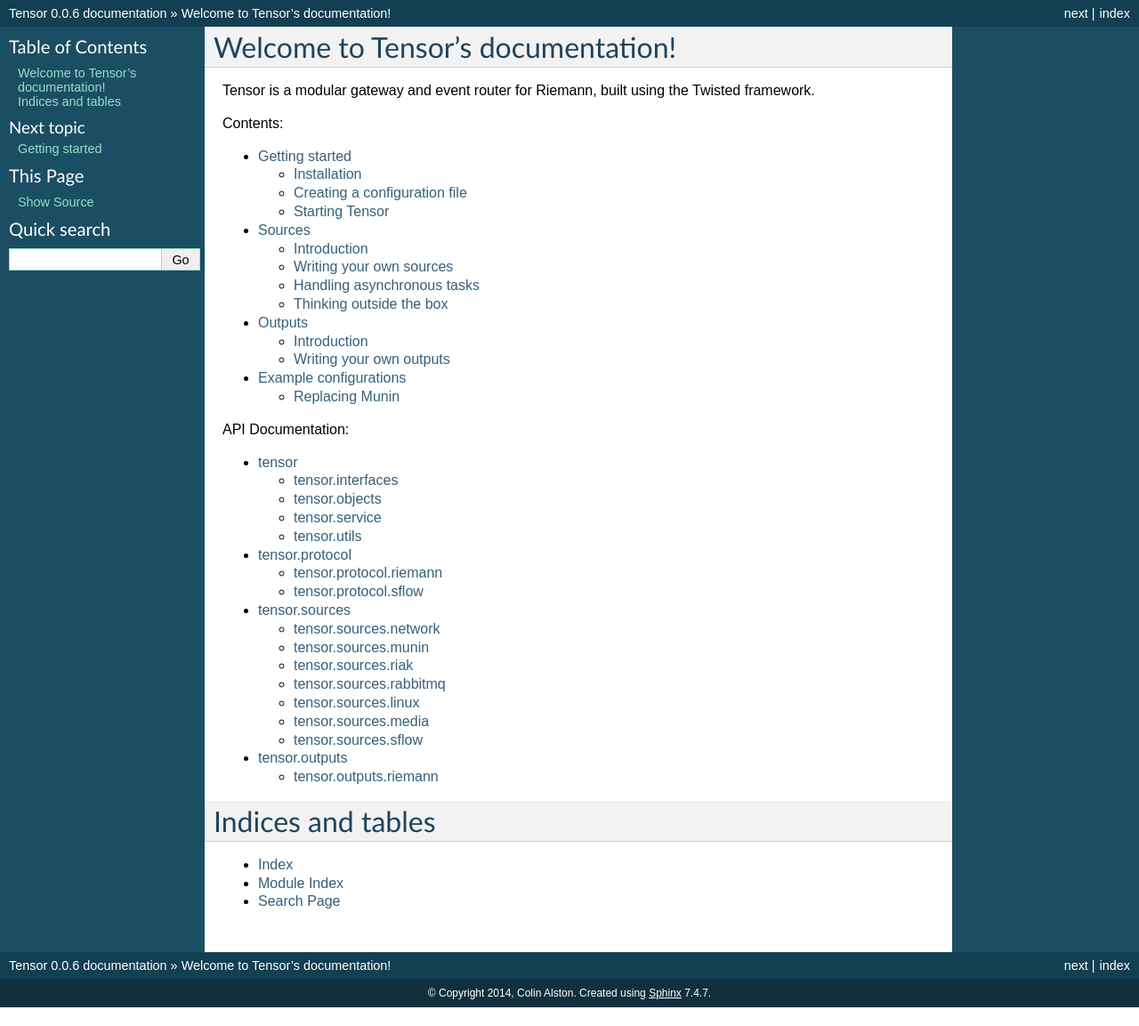
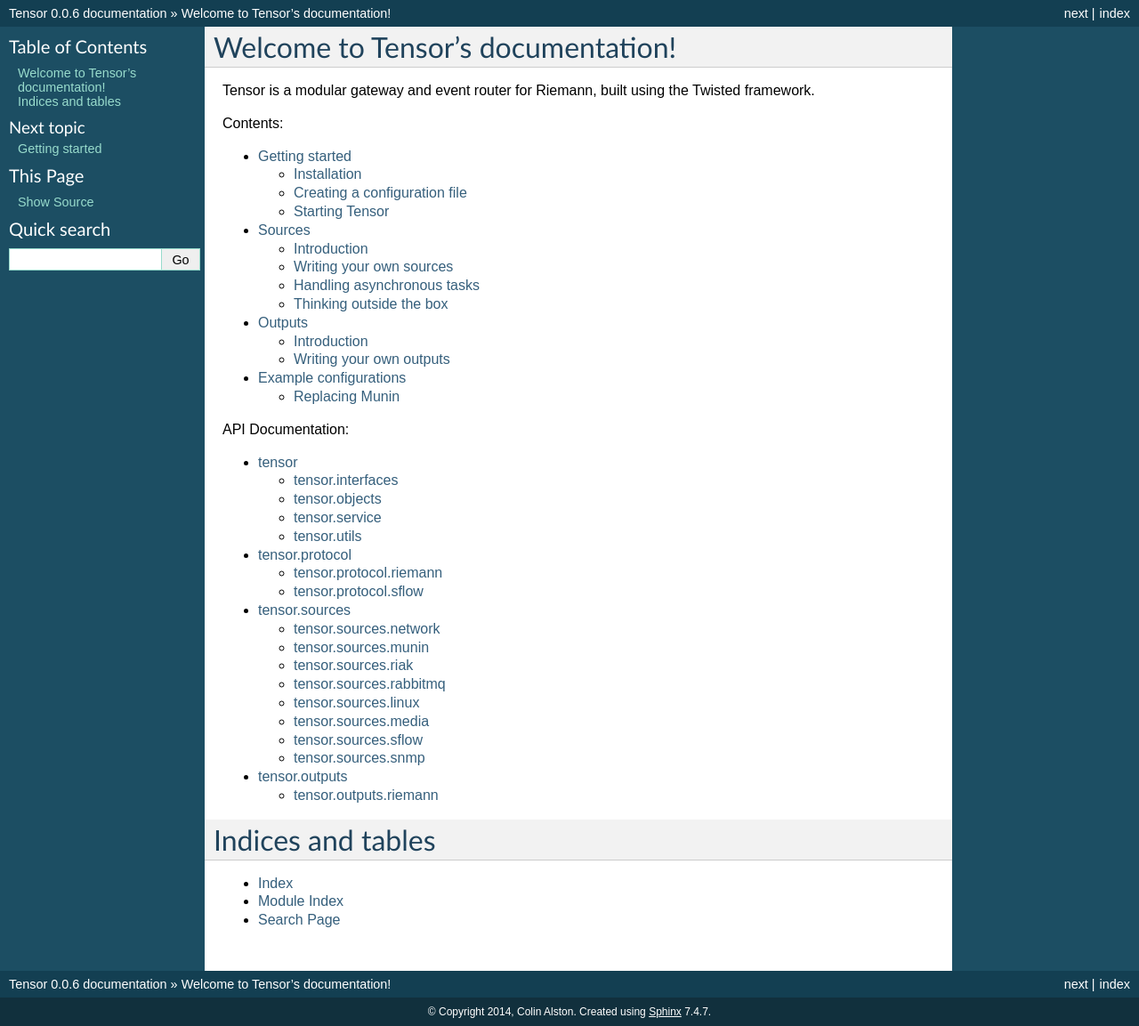
Before and after one commit to calston/tensor, a Sphinx documentation site: the page built from docs/index.rst, in a window 1280 px wide. Shown: the whole page at 89% size. Built offline with Sphinx 7.4.7, drawn with Linux system fonts in a browser that asks for light colours; before the commit the page ends 1132 px from its top, so only the background shows below that.

Commit message:
Add SNMP doc

```diff
--- a/docs/api/sources.rst
+++ b/docs/api/sources.rst
@@ -61,3 +61,10 @@
 .. automodule:: tensor.sources.sflow
    :members:
    :show-inheritance:
+
+tensor.sources.snmp
+====================
+
+.. automodule:: tensor.sources.snmp
+   :members:
+   :show-inheritance:
```
